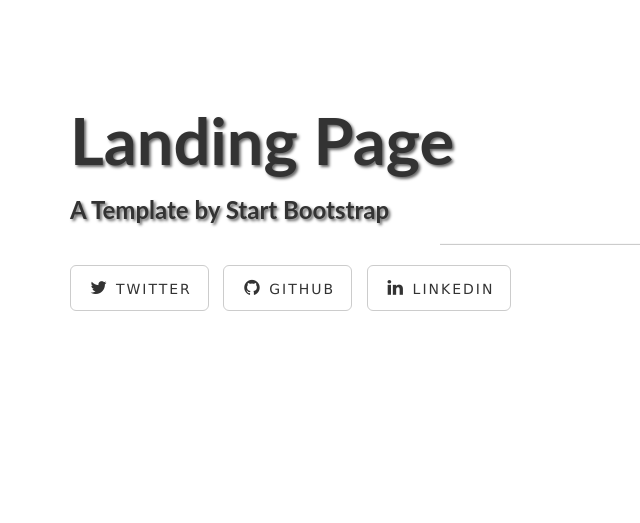
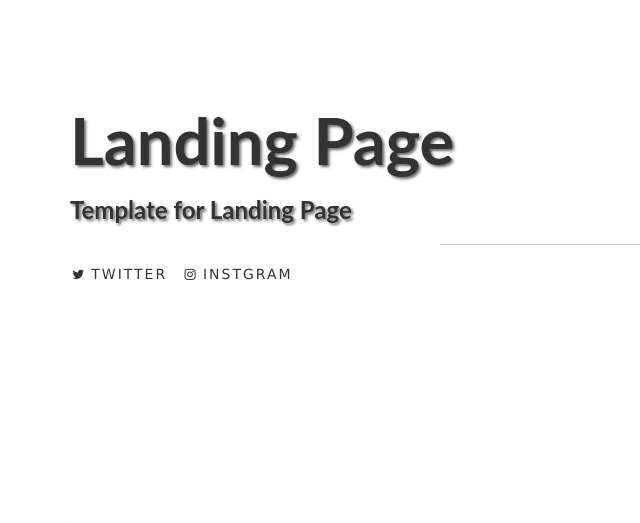
Before and after one commit to cnorm35/inkly, a Rails app: page / in a window 1280 px wide. Shown: the part 194-717 px from the top of the page, without its empty margins (0-640 px from the left). Run offline with Rails 7, Linux system fonts and the light colour scheme; data that the repository does not hold is empty; style sheets or scripts are compiled from the project's sources; parts of the project's set-up code (start-up, migrations or seed data) failed here and were passed over; some libraries are stand-ins or nearby versions.

Commit message:
removed social links on landing page templage

```diff
--- a/app/views/artists/show.html.erb
+++ b/app/views/artists/show.html.erb
@@ -1,4 +1,3 @@
-
 <div class="row">
   <div class="col-md-6" >
     <% if @artist.has_avatar? %>
--- a/app/views/pages/_home.html.erb
+++ b/app/views/pages/_home.html.erb
@@ -2,17 +2,14 @@
 	<div class="col-lg-12">
     <div class="intro-message">
 	    <h1>Landing Page</h1>
-	    <h3>A Template by Start Bootstrap</h3>
+	    <h3>Template for Landing Page</h3>
 	    <hr class="intro-divider">
 	    <ul class="list-inline intro-social-buttons">
 	        <li>
-	            <a href="https://twitter.com/SBootstrap" class="btn btn-default btn-lg"><i class="fa fa-twitter fa-fw"></i> <span class="network-name">Twitter</span></a>
+	            <i class="fa fa-twitter fa-fw"></i> <span class="network-name">Twitter</span>
 	        </li>
 	        <li>
-	            <a href="https://github.com/IronSummitMedia/startbootstrap" class="btn btn-default btn-lg"><i class="fa fa-github fa-fw"></i> <span class="network-name">Github</span></a>
-	        </li>
-	        <li>
-	            <a href="#" class="btn btn-default btn-lg"><i class="fa fa-linkedin fa-fw"></i> <span class="network-name">Linkedin</span></a>
+	            <i class="fa fa-instagram fa-fw"></i> <span class="network-name">Instgram</span>
 	        </li>
 	    </ul>
 	</div>
```
